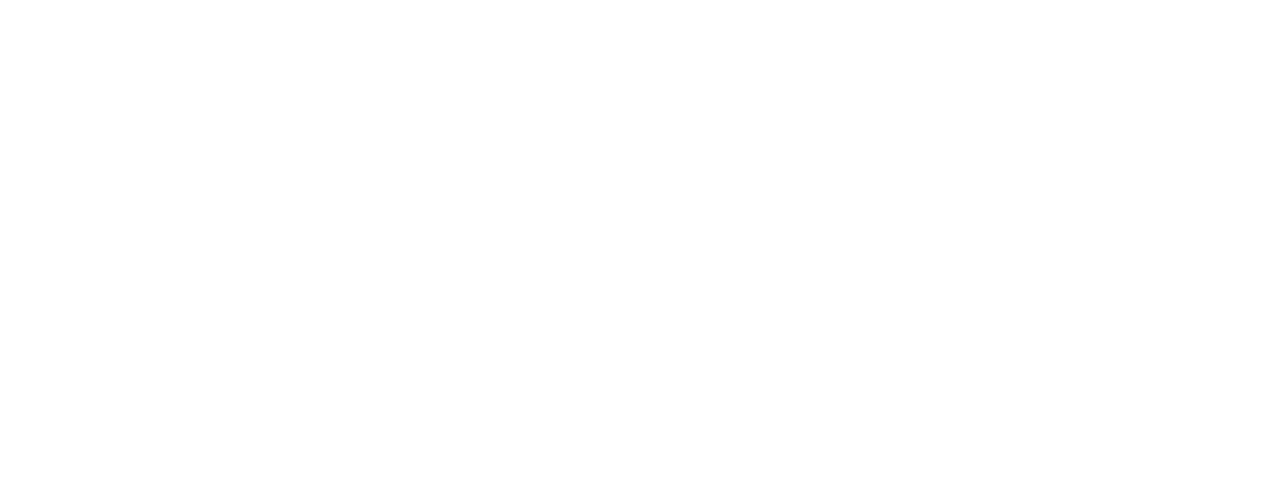
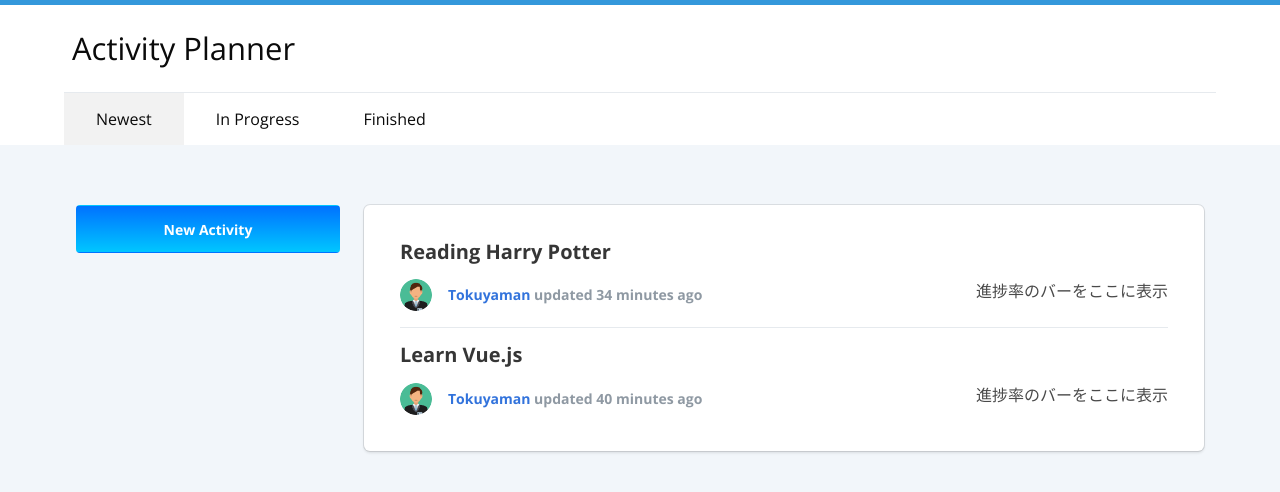
Before and after one commit to TokuyamaR/vue-goals, a plain HTML site: page index.html in a window 1280 px wide. Drawn offline with nearby package versions, Linux system fonts and the light colour scheme.

Commit message:
190404 [add]index.html, css, images

```diff
--- /dev/null
+++ b/css/index.css
@@ -0,0 +1,78 @@
+html, body {
+    font-family: 'Open Sans', serif;
+    background: #F2F6FA;
+}
+
+footer {
+    background-color: #F2F6FA !important;
+}
+
+.topNav {
+    border-top: 5px solid #3498DB;
+}
+
+.topNav .container {
+    border-bottom: 1px solid #E6EAEE;
+}
+
+.container .columns {
+    margin: 3rem 0;
+}
+
+.navbar-menu .navbar-item {
+    padding: 0 2rem;
+}
+
+aside.menu {
+    padding-top: 3rem;
+}
+
+aside.menu .menu-list {
+    line-height: 1.5;
+}
+
+aside.menu .menu-label {
+    padding-left: 10px;
+    font-weight: 700;
+}
+
+.button.is-primary.is-alt {
+    background: #00c6ff;
+    background: -webkit-linear-gradient(to bottom, #0072ff, #00c6ff);
+    background: linear-gradient(to bottom, #0072ff, #00c6ff);
+    font-weight: 700;
+    font-size: 14px;
+    height: 3rem;
+    line-height: 2.8;
+}
+
+.media-left img {
+    border-radius: 50%;
+}
+
+.media-content p {
+    font-size: 14px;
+    line-height: 2.3;
+    font-weight: 700;
+    color: #8F99A3;
+}
+
+article.post {
+    margin: 1rem;
+    padding-bottom: 1rem;
+    border-bottom: 1px solid #E6EAEE;
+}
+
+article.post:last-child {
+    padding-bottom: 0;
+    border-bottom: none;
+}
+
+.menu-list li {
+    padding: 5px;
+}
+
+.navbar-brand > h1 {
+    font-size: 31px;
+    padding: 20px;
+}
--- a/index.html
+++ b/index.html
@@ -1,10 +1,87 @@
 <!DOCTYPE html>
 <html lang="en">
 <head>
-    <meta charset="UTF-8">
-    <title>Title</title>
+    <meta charset="utf-8">
+    <meta http-equiv="X-UA-Compatible" content="IE=edge">
+    <meta name="viewport" content="width=device-width, initial-scale=1">
+    <title>Forum - Free Bulma template</title>
+    <link rel="shortcut icon" href="./images/favicon.png" type="image/x-icon">
+    <link rel="stylesheet" href="https://maxcdn.bootstrapcdn.com/font-awesome/4.7.0/css/font-awesome.min.css">
+    <link href="https://fonts.googleapis.com/css?family=Open+Sans:300,400,700" rel="stylesheet">
+    <!-- Bulma Version 0.7.2-->
+    <!--Bulmaを導入することで、class名にてcssを設定できる(画像の大きさなど)-->
+    <link rel="stylesheet" href="https://cdnjs.cloudflare.com/ajax/libs/bulma/0.7.2/css/bulma.min.css"/>
+    <link rel="stylesheet" type="text/css" href="./css/index.css">
 </head>
 <body>
-
+<nav class="navbar is-white topNav">
+    <div class="container">
+        <div class="navbar-brand">
+            <h1>Activity Planner</h1>
+        </div>
+    </div>
+</nav>
+<nav class="navbar is-white">
+    <div class="container">
+        <div class="navbar-menu">
+            <div class="navbar-start">
+                <a class="navbar-item is-active" href="#">Newest</a>
+                <a class="navbar-item" href="#">In Progress</a>
+                <a class="navbar-item" href="#">Finished</a>
+            </div>
+        </div>
+    </div>
+</nav>
+<section class="container">
+    <div class="columns">
+        <div class="column is-3">
+            <a class="button is-primary is-block is-alt is-large" href="#">New Activity</a>
+        </div>
+        <div class="column is-9">
+            <div class="box content">
+                <article class="post">
+                    <h4>Reading Harry Potter</h4>
+                    <div class="media">
+                        <div class="media-left">
+                            <p class="image is-32x32">
+                                <img src="./images/user.png">
+                            </p>
+                        </div>
+                        <div class="media-content">
+                            <div class="content">
+                                <p>
+                                    <a href="#">Tokuyaman</a> updated 34 minutes ago &nbsp;
+                                </p>
+                            </div>
+                        </div>
+                        <div class="media-right">
+                            <span>進捗率のバーをここに表示</span>
+                        </div>
+                    </div>
+                </article>
+                <article class="post">
+                    <h4>Learn Vue.js</h4>
+                    <div class="media">
+                        <div class="media-left">
+                            <p class="image is-32x32">
+                                <img src="./images/user.png">
+                            </p>
+                        </div>
+                        <div class="media-content">
+                            <div class="content">
+                                <p>
+                                    <a href="#">Tokuyaman</a> updated 40 minutes ago &nbsp;
+                                </p>
+                            </div>
+                        </div>
+                        <div class="media-right">
+                            <span>進捗率のバーをここに表示</span>
+                        </div>
+                    </div>
+                </article>
+            </div>
+        </div>
+    </div>
+</section>
 </body>
 </html>
```
Also changed, not shown: images/Screenshot 2019-01-03 at 11.15.58.png (added), images/index.css (deleted), images/user.png (added).
